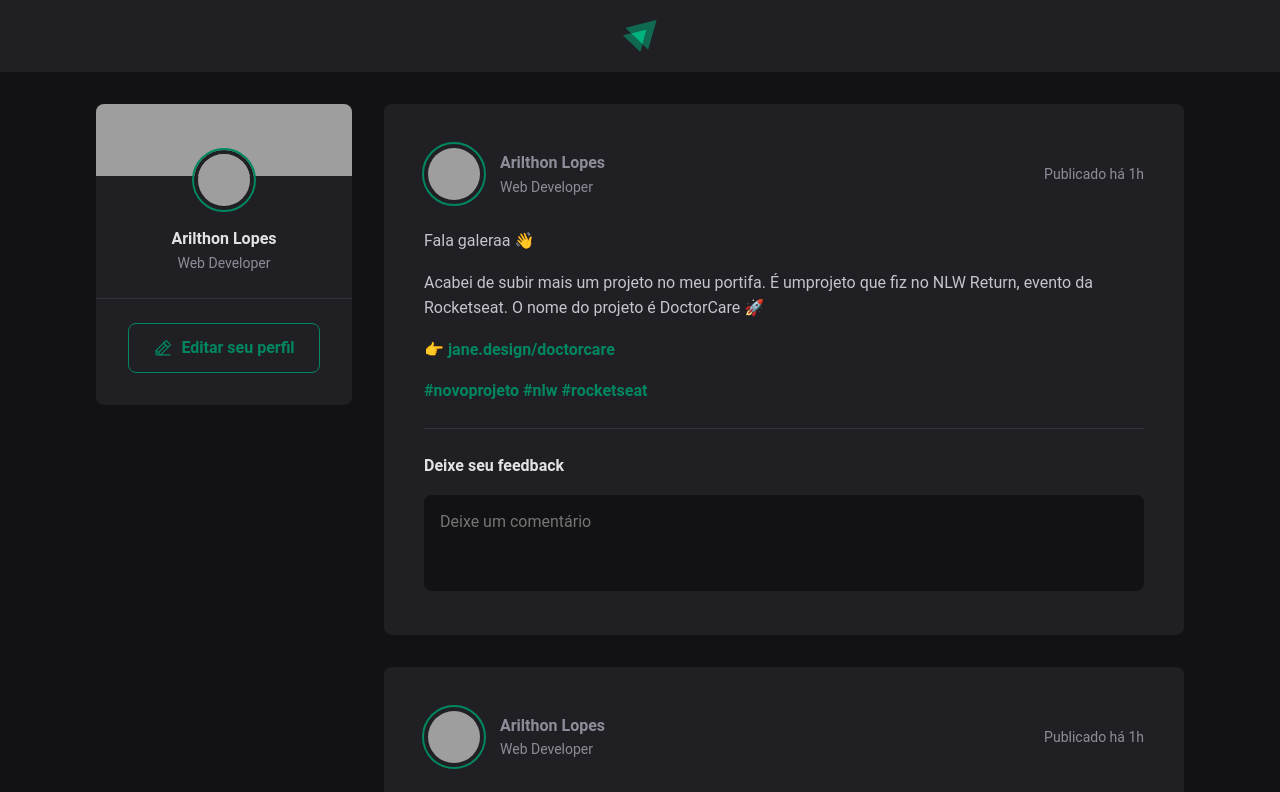
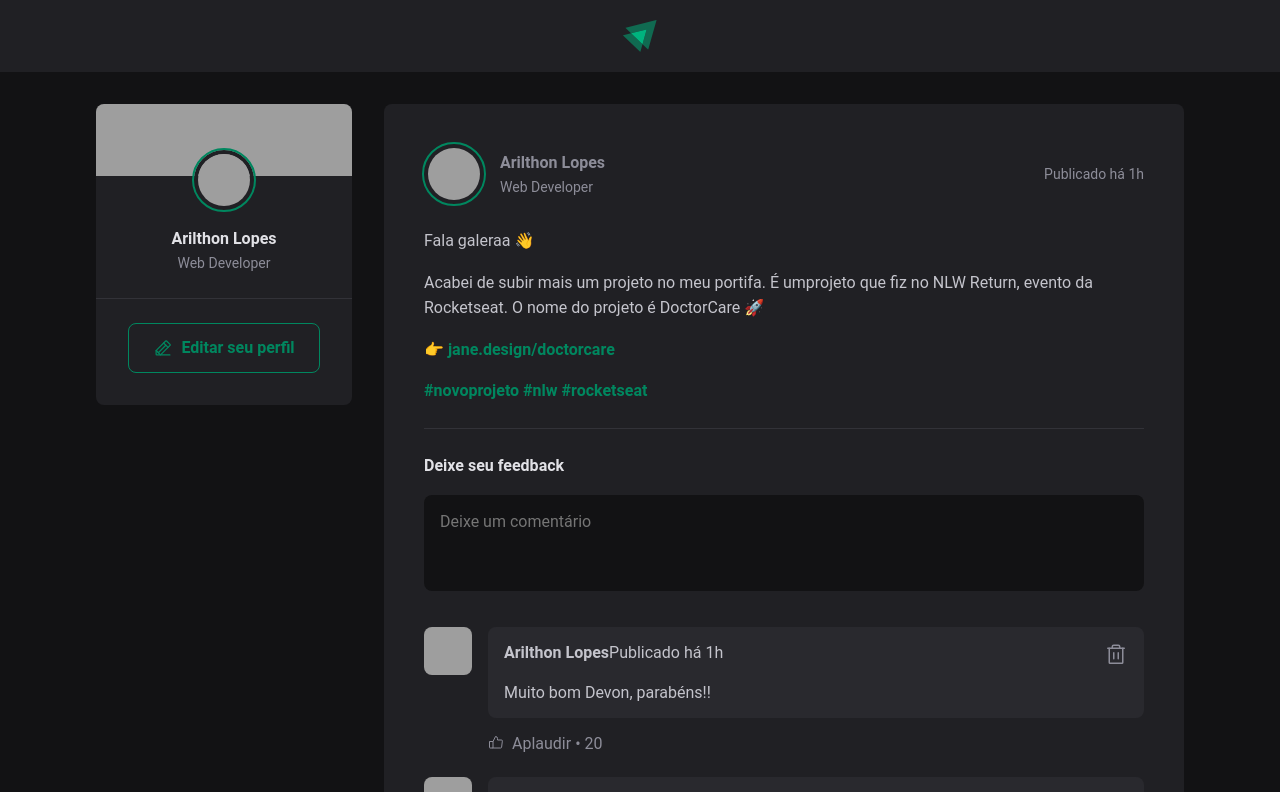
Before and after one commit to arilthon/ignite-feed, a React app: page / in a window 1280 px wide. Shown: the top 792 px of the page. Built offline with nearby package versions, Linux system fonts and the light colour scheme; grey boxes are pictures that could not be loaded; the HTML template or start-up script is replaced by a standard one.

Commit message:
Componente Comment e Estilizações

```diff
--- /dev/null
+++ b/src/components/Comment.jsx
@@ -0,0 +1,38 @@
+import { ThumbsUp, Trash } from "phosphor-react";
+import styles from "./Comment.module.css"
+
+export function Comment() {
+    return (
+      <div className={styles.comment}>
+        <img src="https://github.com/arilthon.png" alt="" />
+
+        <div className={styles.commentBox}>
+          <div className={styles.commentContent}>
+            <header>
+              <div className={styles.authorAndTimes}>
+                <strong>Arilthon Lopes</strong>
+                <time
+                  title="11 de Janeiro ás 14:22"
+                  dateTime="2023-01-11 14-23-00"
+                >
+                  Publicado há 1h
+                </time>
+              </div>
+              <button title="Deletar comentário">
+                <Trash size={24} />
+              </button>
+            </header>
+
+            <p>Muito bom Devon, parabéns!! </p>
+          </div>
+
+          <footer>
+            <button>
+              <ThumbsUp />
+              Aplaudir <span>20</span>
+            </button>
+          </footer>
+        </div>
+      </div>
+    );
+}
--- /dev/null
+++ b/src/components/Comment.module.css
@@ -0,0 +1,88 @@
+.comment {
+    margin-top: 1.5rem;
+    display: flex;
+    gap: 1rem;
+}
+
+.comment > img {
+    width: 3rem;
+    height: 3rem;
+    border-radius: 8px;
+}
+
+.commentBox {
+    flex: 1;
+}
+
+.commentContent {
+    background: var(--gray-700);
+    border-radius: 8px;
+    padding: 1rem;
+}
+
+.commentContent header {
+    display: flex;
+    align-items: flex-start;
+    justify-content: space-between;
+}
+
+.authorAndTime strong {
+    display: block;
+    font-size: 0.875rem;
+    line-height: 1.6;
+}
+
+.authorAndTime time {
+    display: block;
+    font-size: 0.75rem;
+    line-height: 1.6;
+    color: var(--gray-400);
+}
+
+.commentContent header button {
+    background: transparent;
+    border: 0;
+    color: var(--gray-400);
+    cursor: pointer;
+    line-height: 0;
+    border-radius: 2px;
+}
+
+.commentContent header button:hover {
+    color: var(--red-500);
+}
+
+.commentContent p {
+    margin-top: 1rem;
+    color: var(--gray-300);
+}
+
+.commentBox footer {
+    margin-top: 1rem;
+}
+
+.commentBox footer button {
+    background: transparent;
+    border: 0;
+    color: var(--gray-400);
+    cursor: pointer;
+
+    display: flex;
+    align-items: center;
+
+    border-radius: 2px;
+}
+
+.commentBox footer button:hover {
+    color: var(--green-300);
+}
+
+
+.commentBox footer button svg {
+    margin-right: 0.5rem;
+}
+
+.commentBox footer button span::before {
+    content: "\2022";
+    padding: 0 0.25rem;
+}
--- a/src/components/Post.jsx
+++ b/src/components/Post.jsx
@@ -1,3 +1,4 @@
+import { Comment } from "./Comment";
 import styles from "./Post.module.css"
 
 export function Post() {
@@ -47,6 +48,12 @@
         <button type="submit">Publicar</button>
         </footer>
       </form>
+
+      <div className={styles.commentList}>
+        <Comment />
+        <Comment />
+        <Comment />
+      </div>
     </article>
   );
 }
--- a/src/components/Post.module.css
+++ b/src/components/Post.module.css
@@ -117,3 +117,7 @@
 .commentForm button[type=submit]:hover {
     background: var(--green-300);
 }
+
+.commentList {
+    margin-top: 2rem;
+}
--- a/src/global.css
+++ b/src/global.css
@@ -10,6 +10,8 @@
 
     --green-300: #00B37E;
     --green-500: #00875f;
+
+    --red-500: #F75A68;
 }
 
 :focus {
```
Also changed, not shown: 1 other file (tests, documents, lock files or other folders).
